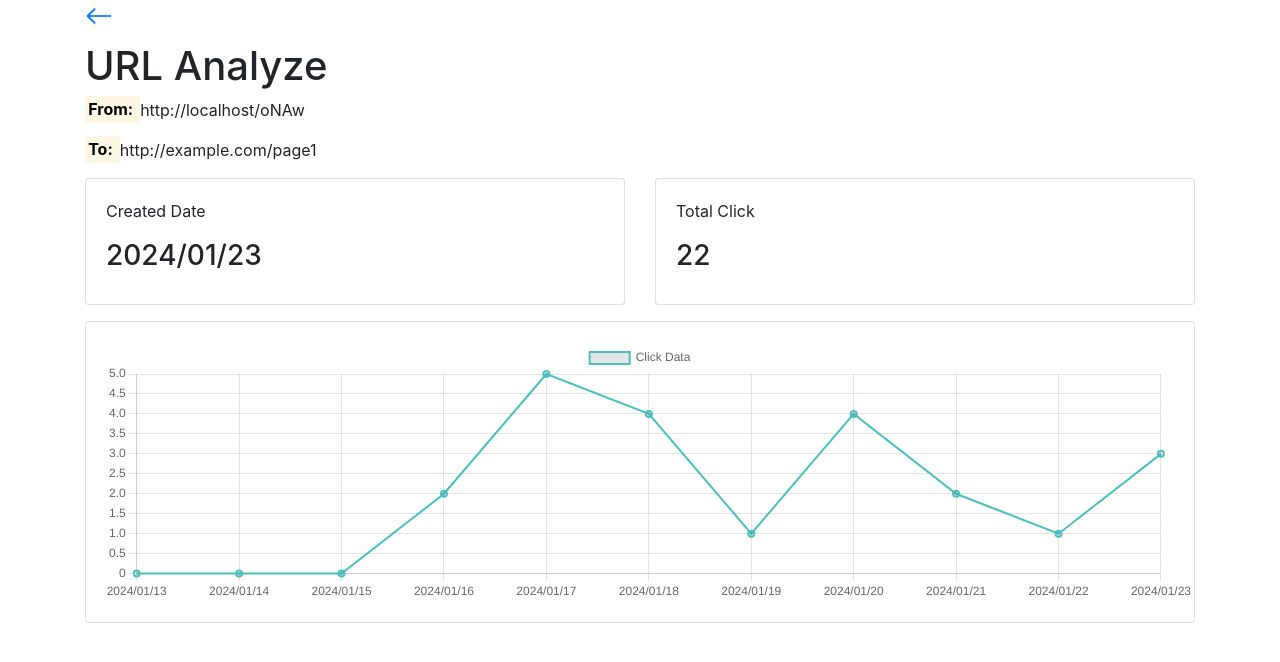
After one commit to chialatte2129/url-shortener, a Flask app: a page that uses templates/base.html in a window 1280 px wide. The commit adds this page. Shown: the top 662 px of the page. Run offline with Flask 2, Linux system fonts and the light colour scheme; data comes from the database, SQL or seed files in the repository; both versions use the stored data as it was after the commit; some libraries are stand-ins or nearby versions.

Commit message:
Add Readme & analyze page

```diff
--- a/app.py
+++ b/app.py
@@ -3,12 +3,38 @@ from hashids import Hashids
 from flask import Flask, render_template, request, flash, redirect, url_for
 import sqlite3
 import validators
+import json
 import os
+import threading
+from datetime import datetime, timedelta
+from collections import Counter
 
 app = Flask(__name__)
 app.config['SECRET_KEY'] = os.environ.get("SECRET_KEY", "MY_SECRET_KEY")
 redis = Redis(host='redis', port=6379, decode_responses=True)
 hashids = Hashids(min_length=4, salt=app.config['SECRET_KEY'])
+
+def redis_listener():
+    while True:
+        try:
+            _, click_data_str = redis.brpop('url_visits', timeout=0)
+
+            if click_data_str is not None:
+                click_data = json.loads(click_data_str)
+                id = click_data['id']
+                ip_address = click_data['ip_address']
+                user_agent = click_data['user_agent']
+                created = click_data['created']
+
+                conn = get_db_conn()
+                conn.execute(f"INSERT INTO url_visits (url_id, ip_address, user_agent, created) VALUES ('{id}', '{ip_address}', '{user_agent}', '{created}')")
+                conn.commit()
+                conn.close()
+        except Exception as e:
+            print(f"Error in redis_listener: {e}")
+
+t = threading.Thread(target=redis_listener)
+t.start()
 
 def get_db_conn():
     conn = sqlite3.connect('database.db')
@@ -52,6 +78,15 @@ def url_redirect(id):
         else:
             flash('Invalid URL')
             return redirect(url_for('index'))
+
+    # send id to redis queue
+    push_data = {
+        "id":hashids.decode(id)[0],
+        "ip_address":request.remote_addr,
+        "user_agent":request.user_agent.string,
+        "created":datetime.now().strftime('%Y-%m-%d %H:%M:%S'),
+    }
+    redis.rpush('url_visits', json.dumps(push_data))
     return redirect(original_url)
 
 @app.route('/stats')
@@ -62,10 +97,42 @@ def stats():
     urls = []
     for url in db_urls:
         url = dict(url)
-        url['short_url'] = request.host_url + hashids.encode(url['id'])
+        url['created'] = datetime.strptime(url['created'], '%Y-%m-%d %H:%M:%S').strftime('%Y/%m/%d')
+        url['url_id'] = hashids.encode(url['id'])
+        url['short_url'] = request.host_url + url['url_id']
         urls.append(url)
+    return render_template('stats.html', urls=urls)
 
-    return render_template('stats.html', urls=urls)
+def get_nearest_days_data(data, days = 10):
+    dates = [datetime.strptime(entry['created'], '%Y-%m-%d %H:%M:%S').date() for entry in data]
+    latest_date = datetime.now().date()
+    date_labels = [(latest_date - timedelta(days=i)).strftime('%Y/%m/%d') for i in range(days, -1, -1)]
+    date_counts = Counter(dates)
+    counts = [date_counts.get(datetime.strptime(label, '%Y/%m/%d').date(), 0) for label in date_labels]
+    return counts, date_labels
+
+@app.route('/stats/<string:id>')
+def id_stats(id):
+    original_id = hashids.decode(id)[0]
+    conn = get_db_conn()
+    visit_data_exec = conn.execute(f"SELECT id, ip_address, created FROM url_visits WHERE url_id = ({original_id})").fetchall()
+    target_url_result = conn.execute(f"SELECT original_url, created FROM urls WHERE id = ({original_id})").fetchone()
+    url_data = {
+        "target":target_url_result['original_url'],
+        "from":request.host_url + id,
+        "created":datetime.strptime(target_url_result['created'], '%Y-%m-%d %H:%M:%S').strftime('%Y/%m/%d'),
+    }
+    conn.close()
+
+    visit_data = []
+    for row in visit_data_exec:
+        row = dict(row)
+        visit_data.append(row)
+    url_data["total_visits"] = len(visit_data)
+    values, labels = get_nearest_days_data(visit_data)
+    visits = {"values":values, "labels":labels}
+
+    return render_template('analyze.html', visits=visits, url_data=url_data)
 
 if __name__ == "__main__":
     app.run(debug=os.environ.get("DEBUG", False))
--- a/requirements.txt
+++ b/requirements.txt
@@ -4,3 +4,4 @@ python-dotenv==0.20.0
 redis==4.3.4
 requests==2.24.0
 validators==0.20.0
+Werkzeug==2.2.2
--- /dev/null
+++ b/templates/analyze.html
@@ -0,0 +1,86 @@
+{% extends 'base.html' %} {% block content %}
+<h3>
+  <a href="/stats"><i class="bi bi-arrow-left"></i></a>
+</h3>
+<h1>URL Analyze</h1>
+
+<p>
+  <strong><mark>From: </mark></strong> {{url_data["from"]}}
+</p>
+<p>
+  <strong><mark>To: </mark></strong> {{url_data["target"]}}
+</p>
+<div class="row mb-3">
+  <div class="col-sm-6">
+    <div class="card">
+      <div class="card-body">
+        <p class="card-text">Created Date</p>
+        <h3 class="card-title">{{url_data["created"]}}</h3>
+      </div>
+    </div>
+  </div>
+  <div class="col-sm-6">
+    <div class="card">
+      <div class="card-body">
+        <p class="card-text">Total Click</p>
+        <h3 class="card-title">{{url_data["total_visits"]}}</h3>
+      </div>
+    </div>
+  </div>
+</div>
+<div class="row">
+  <div class="col-sm-12">
+    <div class="card">
+      <!-- Canvas for the line chart -->
+      <div stype="width:100%; height:300px;">
+        <canvas id="lineChart" width="400" height="300"></canvas>
+      </div>
+    </div>
+  </div>
+</div>
+
+<!-- Sample input data -->
+
+<script src="https://cdn.jsdelivr.net/npm/chart.js"></script>
+<script>
+  // Sample input data
+  var data = {
+    labels: {{visits["labels"] | tojson | safe }},
+    datasets: [
+      {
+        label: "Click Data",
+        data: {{visits["values"] | tojson | safe }},
+        borderColor: "rgba(75, 192, 192, 1)",
+        borderWidth: 2,
+        fill: false,
+      },
+    ],
+  };
+
+  // Get the canvas element
+  var ctx = document.getElementById("lineChart");
+
+  // Create a line chart
+  var myLineChart = new Chart(ctx, {
+    type: "line",
+    data: data,
+    options: {
+        layout: {
+            padding: 20
+        },
+      responsive: true,
+      maintainAspectRatio: false,
+      scales: {
+        x: {
+          type: "category",
+          labels: data.labels,
+        },
+        y: {
+          beginAtZero: true,
+        },
+      },
+    },
+  });
+</script>
+
+{% endblock %}
--- a/templates/base.html
+++ b/templates/base.html
@@ -1,21 +1,44 @@
-<!doctype html>
+<!DOCTYPE html>
 <html lang="en">
   <head>
-    <meta charset="utf-8">
-    <meta name="viewport" content="width=device-width, initial-scale=1, shrink-to-fit=no">
-    <link rel="stylesheet" href="https://stackpath.bootstrapcdn.com/bootstrap/4.3.1/css/bootstrap.min.css" integrity="sha384-ggOyR0iXCbMQv3Xipma34MD+dH/1fQ784/j6cY/iJTQUOhcWr7x9JvoRxT2MZw1T" crossorigin="anonymous">
+    <meta charset="utf-8" />
+    <meta
+      name="viewport"
+      content="width=device-width, initial-scale=1, shrink-to-fit=no"
+    />
+    <link
+      rel="stylesheet"
+      href="https://stackpath.bootstrapcdn.com/bootstrap/4.3.1/css/bootstrap.min.css"
+      integrity="sha384-ggOyR0iXCbMQv3Xipma34MD+dH/1fQ784/j6cY/iJTQUOhcWr7x9JvoRxT2MZw1T"
+      crossorigin="anonymous"
+    />
     <title>{% block title %} {% endblock %}</title>
   </head>
   <body>
     <div class="container">
-        {% for message in get_flashed_messages() %}
-            <div class="alert alert-danger">{{ message }}</div>
-        {% endfor %}
-        {% block content %} {% endblock %}
+      {% for message in get_flashed_messages() %}
+      <div class="alert alert-danger">{{ message }}</div>
+      {% endfor %} {% block content %} {% endblock %}
     </div>
 
-    <script src="https://code.jquery.com/jquery-3.3.1.slim.min.js" integrity="sha384-q8i/X+965DzO0rT7abK41JStQIAqVgRVzpbzo5smXKp4YfRvH+8abtTE1Pi6jizo" crossorigin="anonymous"></script>
-    <script src="https://cdnjs.cloudflare.com/ajax/libs/popper.js/1.14.7/umd/popper.min.js" integrity="sha384-UO2eT0CpHqdSJQ6hJty5KVphtPhzWj9WO1clHTMGa3JDZwrnQq4sF86dIHNDz0W1" crossorigin="anonymous"></script>
-    <script src="https://stackpath.bootstrapcdn.com/bootstrap/4.3.1/js/bootstrap.min.js" integrity="sha384-JjSmVgyd0p3pXB1rRibZUAYoIIy6OrQ6VrjIEaFf/nJGzIxFDsf4x0xIM+B07jRM" crossorigin="anonymous"></script>
+    <script
+      src="https://code.jquery.com/jquery-3.3.1.slim.min.js"
+      integrity="sha384-q8i/X+965DzO0rT7abK41JStQIAqVgRVzpbzo5smXKp4YfRvH+8abtTE1Pi6jizo"
+      crossorigin="anonymous"
+    ></script>
+    <script
+      src="https://cdnjs.cloudflare.com/ajax/libs/popper.js/1.14.7/umd/popper.min.js"
+      integrity="sha384-UO2eT0CpHqdSJQ6hJty5KVphtPhzWj9WO1clHTMGa3JDZwrnQq4sF86dIHNDz0W1"
+      crossorigin="anonymous"
+    ></script>
+    <script
+      src="https://stackpath.bootstrapcdn.com/bootstrap/4.3.1/js/bootstrap.min.js"
+      integrity="sha384-JjSmVgyd0p3pXB1rRibZUAYoIIy6OrQ6VrjIEaFf/nJGzIxFDsf4x0xIM+B07jRM"
+      crossorigin="anonymous"
+    ></script>
+    <link
+      rel="stylesheet"
+      href="https://cdn.jsdelivr.net/npm/bootstrap-icons@1.11.3/font/bootstrap-icons.css"
+    />
   </body>
 </html>
--- a/templates/index.html
+++ b/templates/index.html
@@ -1,6 +1,6 @@
 {% extends 'base.html' %}
 {% block content %}
-    <h1>{% block title %} URL Shortener {% endblock %}</h1>
+    <h1>{% block title %} URL Shortener {% endblock %} </h1>
     <form method="post">
         <div class="form-group">
             <input type="text" name="url"
@@ -9,6 +9,7 @@
         </div>
         <div class="form-group">
             <button type="submit" class="btn btn-primary">Submit</button>
+            <a class="btn btn-outline-secondary" role="button" href="/stats">Analyze</a>
         </div>
     </form>
     {% if short_url %}
```
Also changed, not shown: schema.sql (+40 -0 lines), templates/stats.html (+12 -3 lines), README.md, public/URL_Shorterner.drawio.png (added), public/main_page.png (added), public/short_url_list.png (added), public/url_analyze.png (added), 1 other file.
